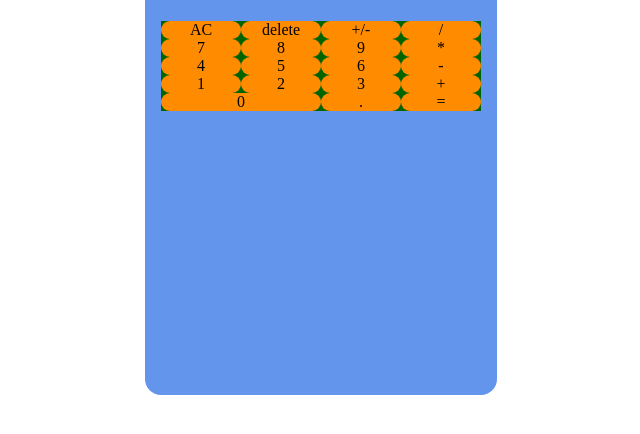
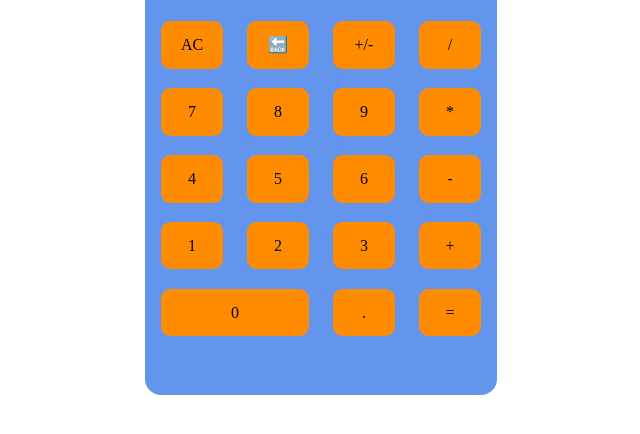
Before and after one commit to joan-KIM/calculator, a plain HTML site: page index.html in a window 1280 px wide. Shown: the part 254-688 px from the top of the page, without its empty margins (319-959 px from the left). Drawn offline with Linux system fonts and the light colour scheme.

Commit message:
버튼 컨테이너 gap, 버튼 padding 지정 #2

```diff
--- a/index.html
+++ b/index.html
@@ -18,7 +18,7 @@
 
             <div class = 'button-container'>
                 <div class="button">AC</div>
-                <div class="button">delete</div>
+                <div class="button">🔙</div>
                 <div class="button">+/-</div>
                 <div class="button">/</div>
                 <div class="button">7</div>
--- a/style.css
+++ b/style.css
@@ -35,11 +35,12 @@ main{
 }
 
 .button-container{
-    background-color: darkgreen;
+    /* background-color: darkgreen; */
     margin-top:1.5em;
     display: grid;
     grid-template-rows: repeat(5, 1fr);
     grid-template-columns: repeat(4, 1fr);
+    gap:1.2em 1.5em;
 }
 
 .button{
@@ -48,6 +49,7 @@ main{
     justify-content: center;
     align-items: center;
     border-radius: 0.6em;
+    padding:0.9em;
 }
 
 .zero{
```
